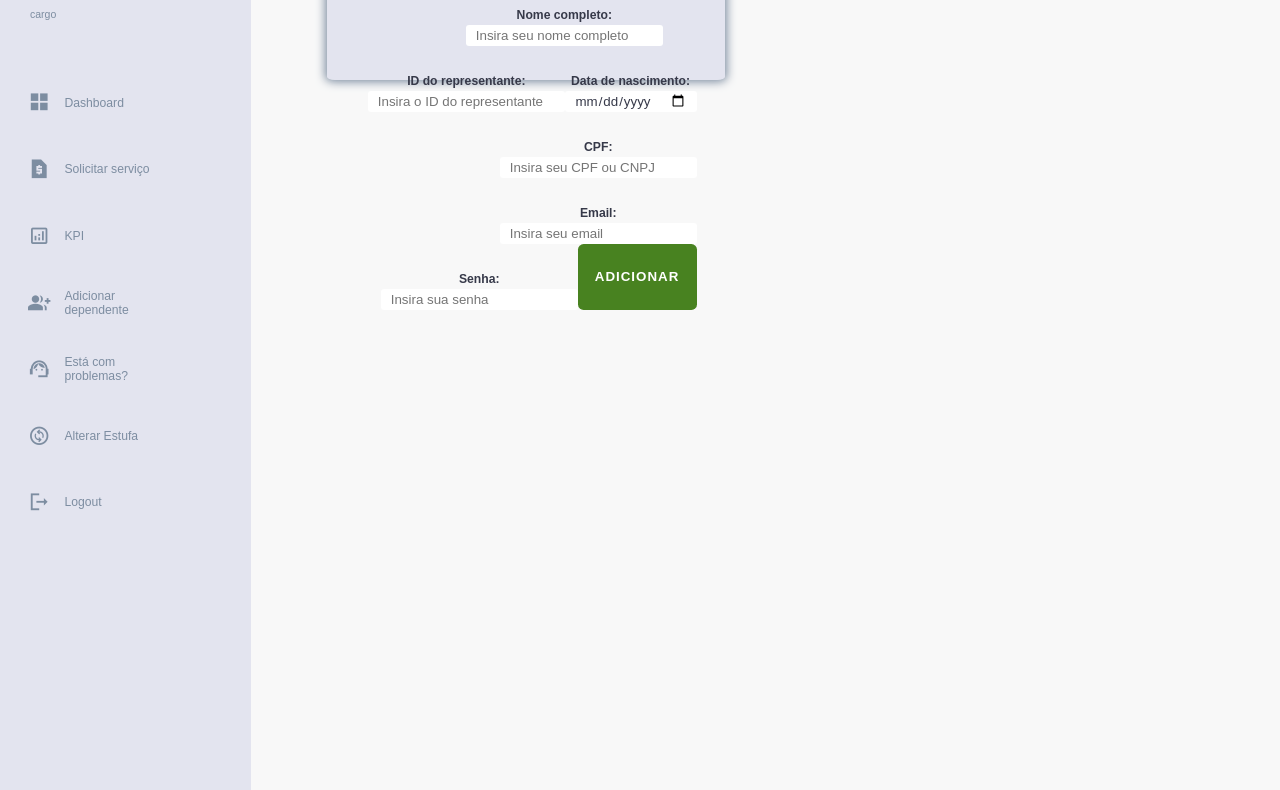
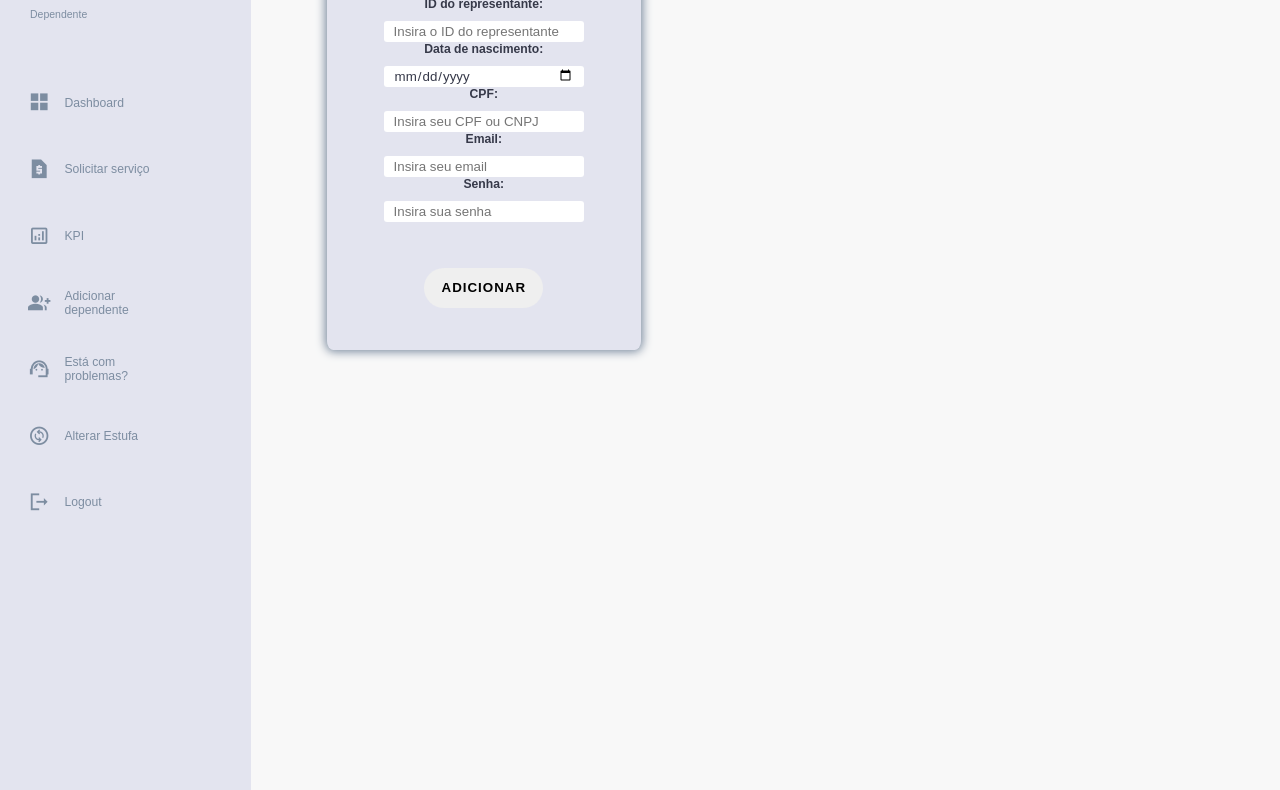
Before and after one commit to Green-House-Sensor/sprint-3, a website: page site/public/dashboard/dependente.html in a window 1280 px wide. Shown: the part 219-1009 px from the top of the page. Drawn offline with nearby package versions, Linux system fonts and the light colour scheme.

Commit message:
dashboard pronta

```diff
--- a/site/public/dashboard/dependente.html
+++ b/site/public/dashboard/dependente.html
@@ -89,7 +89,7 @@
                         <input type="date">
                     </div>
                 </div><br>
-                <div class="card">
+                <div class="card_dependente">
                     <div class="tamanho">
                         <h1>Adicionar dependente</h1><br>
                         <h3>Nome completo: </h3>
@@ -117,7 +117,7 @@
                         <input id="senha_input" type="password" placeholder="Insira sua senha"><br>
                     </div>
                     <br><br>
-                    <button onclick="adicionar()" class="btn">Adicionar</button><br><br>
+                    <button onclick="adicionar()">Adicionar</button><br><br>
                 </div>
         </main>
         <!-- FIM MAIN (MEIO)  -->
--- a/site/public/dashboard/styledash.css
+++ b/site/public/dashboard/styledash.css
@@ -838,6 +838,44 @@ body {
   padding-top: 15px;
 }
 
+.card_dependente {
+    margin: 2%;
+    width: 30%;
+    flex-wrap: wrap;
+    text-align: center;
+    height: 450px;
+    justify-content: center;
+    background-color: var(--color-light);
+    font-size: 20px;
+    color: var(--color-dark);
+    border-radius: 2%;
+    box-shadow: 0px 0px 10px 2px var(--color-info-dark);
+    margin-left: 4rem;
+
+}
+
+.card_dependente button{
+    border-radius: 20px;
+    border-color: 5px solid black;
+    padding: 0.3rem 0rem;
+    width: 8.5rem;
+    height: 40px;
+    border: none;
+    outline: none;
+    text-transform: uppercase;
+    font-weight: 700;
+    letter-spacing: 1px;
+    cursor: pointer;
+    box-shadow: none;
+    transition: all 300ms;
+    margin-bottom: 10px;
+}
+
+.card_dependente input{
+    margin-top: 10px;
+    width: 200px;
+}
+
 .cards {
   display: flex;
   flex-wrap: wrap;
--- a/site/public/js/funcoes.js
+++ b/site/public/js/funcoes.js
@@ -19,11 +19,11 @@ function validarSessao() {
 
         // finalizarAguardar();
     }
-    // if (fk != 'null') {
-    //     id_cargo.innerHTML = `Dependente`
-    // } else {
-    //     id_cargo.innerHTML = `Admin`
-    // }
+    if (fk != 'null') {
+        id_cargo.innerHTML = `Dependente`
+    } else {
+        id_cargo.innerHTML = `Admin`
+    }
 
 
     // else {
```
Also changed, not shown: site/public/dashboard/dashboard.html (+11 -5 lines).
